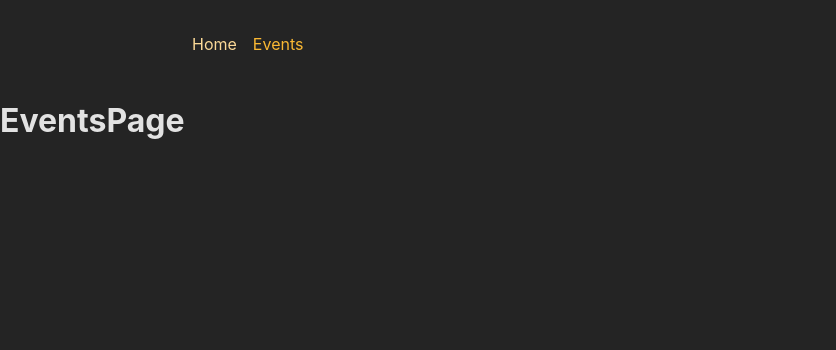
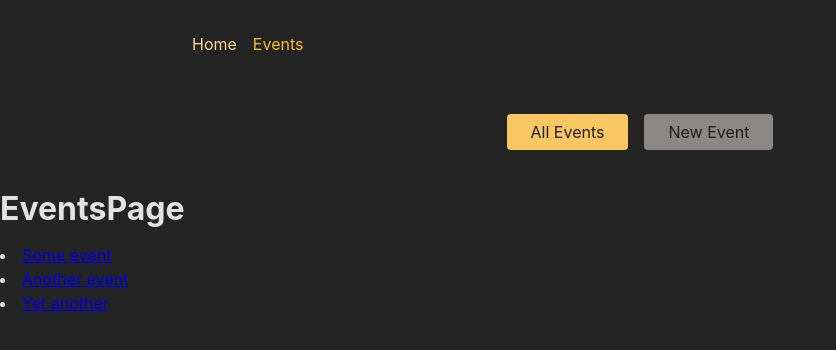
Before and after one commit to fatal-zio/react-router-adv, a React (Vite) app in the folder frontend/: page /events in a window 1280 px wide. Shown: the top 350 px of the page, without its empty margins (0-836 px from the left). Built offline with nearby package versions, Linux system fonts and the light colour scheme.

Commit message:
Completed starter solution.

```diff
--- a/frontend/package.json
+++ b/frontend/package.json
@@ -23,7 +23,7 @@
     "eslint-plugin-react-hooks": "^5.2.0",
     "eslint-plugin-react-refresh": "^0.4.19",
     "globals": "^16.0.0",
-    "vite": "^6.3.1"
+    "vite": "^6.3.5"
   },
   "prettier": {
     "semi": true,
--- a/frontend/src/App.jsx
+++ b/frontend/src/App.jsx
@@ -1,24 +1,3 @@
-// Challenge / Exercise
-
-// 1. Add five new (dummy) page components (content can be simple <h1> elements)
-//    - HomePage
-//    - EventsPage
-//    - EventDetailPage
-//    - NewEventPage
-//    - EditEventPage
-// 2. Add routing & route definitions for these five pages
-//    - / => HomePage
-//    - /events => EventsPage
-//    - /events/<some-id> => EventDetailPage
-//    - /events/new => NewEventPage
-//    - /events/<some-id>/edit => EditEventPage
-// 3. Add a root layout that adds the <MainNavigation> component above all page components
-// 4. Add properly working links to the MainNavigation
-// 5. Ensure that the links in MainNavigation receive an "active" class when active
-// 6. Output a list of dummy events to the EventsPage
-//    Every list item should include a link to the respective EventDetailPage
-// 7. Output the ID of the selected event on the EventDetailPage
-// BONUS: Add another (nested) layout route that adds the <EventNavigation> component above all /events... page components
 import { RouterProvider, createBrowserRouter } from 'react-router-dom';
 import HomePage from './pages/Home';
 import EventsPage from './pages/Events';
@@ -26,6 +5,7 @@
 import NewEventPage from './pages/NewEvent';
 import EditEventPage from './pages/EditEvent';
 import RootLayout from './pages/Root';
+import EventsRootLayout from './pages/EventsRoot';
 
 const router = createBrowserRouter([
   {
@@ -33,10 +13,16 @@
     element: <RootLayout />,
     children: [
       { index: true, element: <HomePage /> },
-      { path: 'events', element: <EventsPage /> },
-      { path: 'events/:eventId', element: <EventDetailPage /> },
-      { path: 'events/new', element: <NewEventPage /> },
-      { path: 'events/:eventId/edit', element: <EditEventPage /> },
+      {
+        path: 'events',
+        element: <EventsRootLayout />,
+        children: [
+          { index: true, element: <EventsPage /> },
+          { path: ':eventId', element: <EventDetailPage /> },
+          { path: 'new', element: <NewEventPage /> },
+          { path: ':eventId/edit', element: <EditEventPage /> },
+        ],
+      },
     ],
   },
 ]);
--- a/frontend/src/components/EventsNavigation.jsx
+++ b/frontend/src/components/EventsNavigation.jsx
@@ -1,3 +1,5 @@
+import { NavLink } from 'react-router-dom';
+
 import classes from './EventsNavigation.module.css';
 
 function EventsNavigation() {
@@ -6,10 +8,25 @@
       <nav>
         <ul className={classes.list}>
           <li>
-            <a href="/events">All Events</a>
+            <NavLink
+              to="/events"
+              className={({ isActive }) =>
+                isActive ? classes.active : undefined
+              }
+              end
+            >
+              All Events
+            </NavLink>
           </li>
           <li>
-            <a href="/events/new">New Event</a>
+            <NavLink
+              to="/events/new"
+              className={({ isActive }) =>
+                isActive ? classes.active : undefined
+              }
+            >
+              New Event
+            </NavLink>
           </li>
         </ul>
       </nav>
--- a/frontend/src/pages/EventDetail.jsx
+++ b/frontend/src/pages/EventDetail.jsx
@@ -1,5 +1,14 @@
+import { useParams } from 'react-router-dom';
+
 function EventDetailPage() {
-  return <h1>EventDetailPage</h1>;
+  const params = useParams();
+
+  return (
+    <>
+      <h1>EventDetailPage</h1>
+      <p>Event ID: {params.eventId}</p>
+    </>
+  );
 }
 
 export default EventDetailPage;
--- a/frontend/src/pages/Events.jsx
+++ b/frontend/src/pages/Events.jsx
@@ -1,5 +1,25 @@
+import { Link } from 'react-router-dom';
+
+const DUMMY_EVENTS = [
+  { id: 'e1', title: 'Some event' },
+  { id: 'e2', title: 'Another event' },
+  {
+    id: 'e3',
+    title: 'Yet another',
+  },
+];
+
 function EventsPage() {
-  return <h1>EventsPage</h1>;
+  return (
+    <>
+      <h1>EventsPage</h1>
+      {DUMMY_EVENTS.map((event) => (
+        <li key={event.id}>
+          <Link to={event.id}>{event.title}</Link>
+        </li>
+      ))}
+    </>
+  );
 }
 
 export default EventsPage;
--- /dev/null
+++ b/frontend/src/pages/EventsRoot.jsx
@@ -0,0 +1,13 @@
+import { Outlet } from 'react-router-dom';
+import EventsNavigation from '../components/EventsNavigation';
+
+function EventsRootLayout() {
+  return (
+    <>
+      <EventsNavigation />
+      <Outlet />
+    </>
+  );
+}
+
+export default EventsRootLayout;
```
Also changed, not shown: 1 other file (tests, documents, lock files or other folders).
